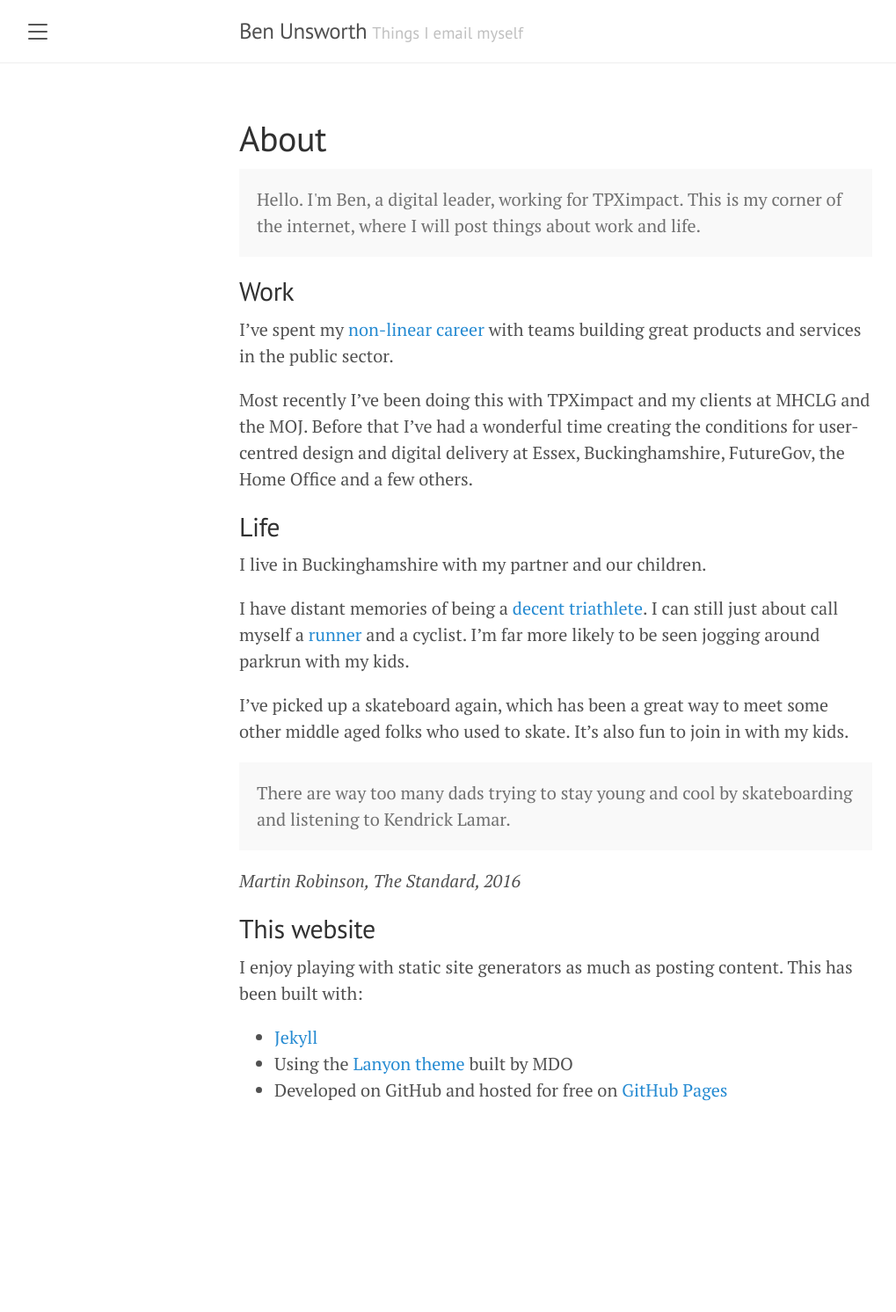
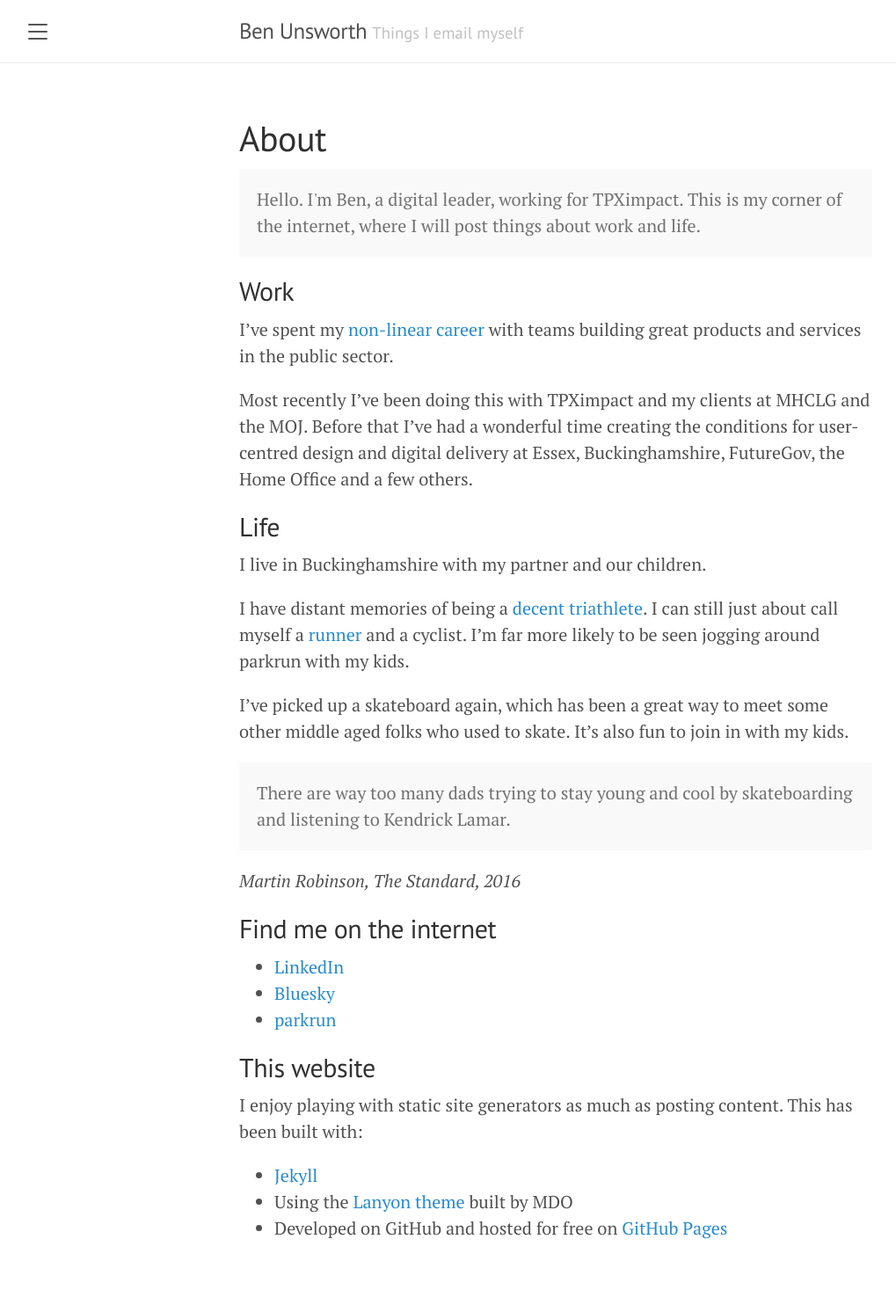
Before and after one commit to benunsworth/benunsworth.github.io, a Jekyll site: the page built from about.md, in a window 1280 px wide. Shown: the whole page at 88% size, without its empty margins (8-1027 px from the left). Built offline with Jekyll 4.4.1, drawn with Linux system fonts in a browser that asks for light colours; before the commit the page ends 1335 px from its top, so only the background shows below that.

Commit message:
Add links to social media

```diff
--- a/about.md
+++ b/about.md
@@ -26,6 +26,12 @@ I've picked up a skateboard again, which has been a great way to meet some other
 </p>
 *Martin Robinson, The Standard, 2016*
 
+## Find me on the internet
+
+* [LinkedIn](https://www.linkedin.com/in/unsworthben/)
+* [Bluesky](https://bsky.app/profile/benunsworth.co.uk)
+* [parkrun](https://www.parkrun.org.uk/parkrunner/4418/all/)
+
 ## This website
 
 I enjoy playing with static site generators as much as posting content. This has been built with:
```
